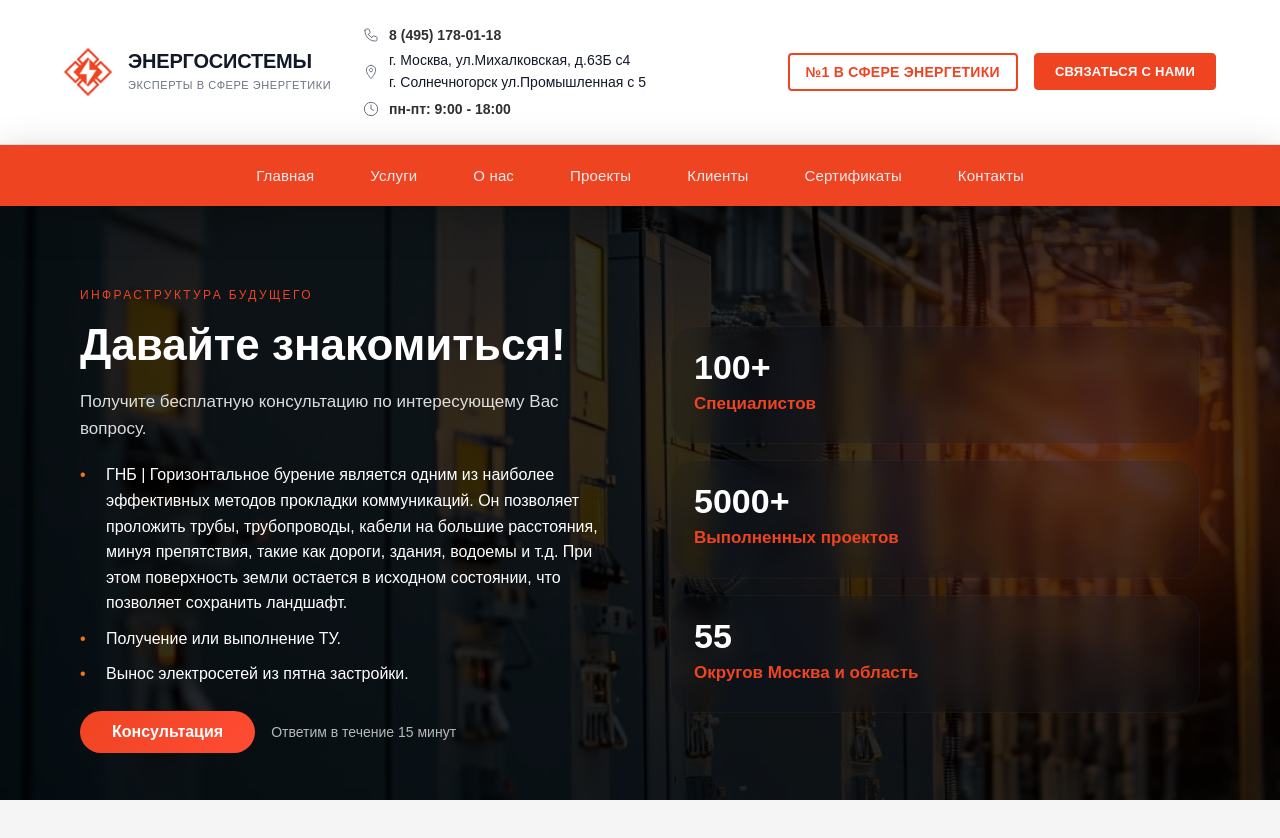
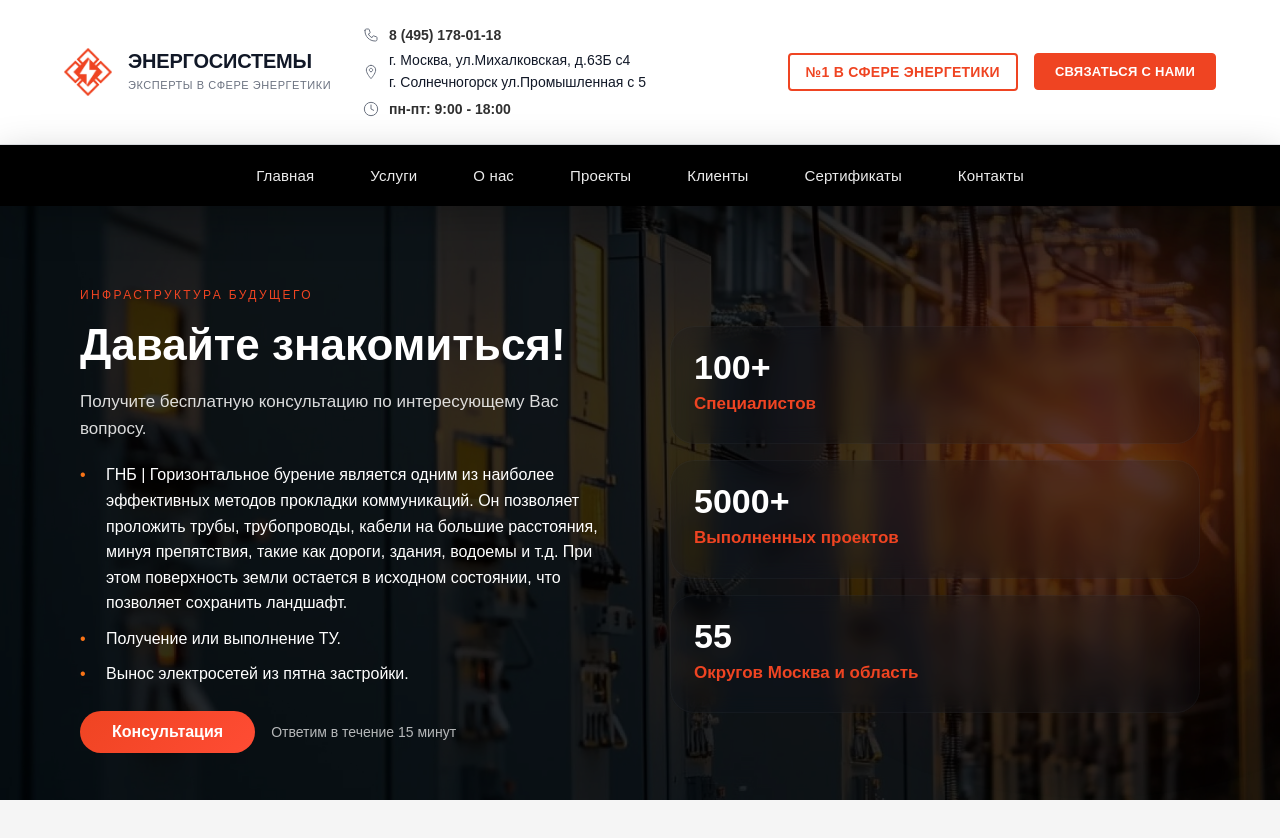
Before and after one commit to stepsharpnew/energo_systems, a Vue app in the folder front/: page / in a window 1280 px wide. Shown: the top 838 px of the page. Built offline with nearby package versions, Linux system fonts and the light colour scheme.

Commit message:
black_navbar

```diff
--- a/front/src/components/energy-systems/Navigation.vue
+++ b/front/src/components/energy-systems/Navigation.vue
@@ -121,7 +121,8 @@ export default {
   align-items: center;
   flex-wrap: nowrap;
   overflow-x: auto;
-  background-color: #ef4422;
+  /* #background-color: #ef4422; */
+  background-color:#000;
   box-shadow: 0 12px 40px rgba(0, 0, 0, 0.25);
   padding: 8px;
   scrollbar-width: none;
```
